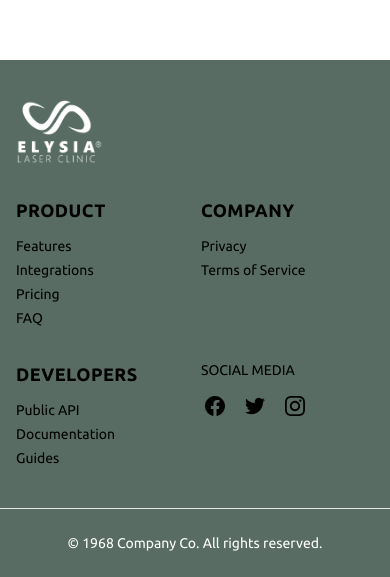
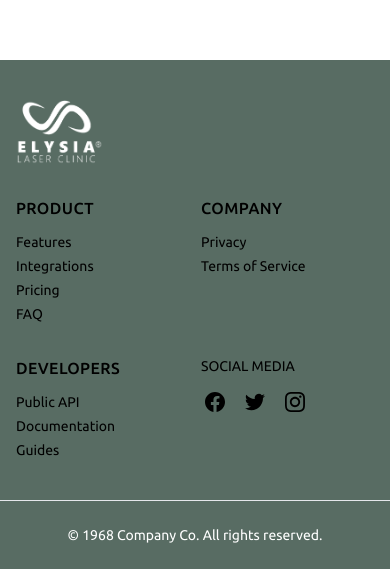
Before and after one commit to omgzsa/elysia-app, a Vue app in the folder frontend/: page /szolgaltatas/1 in a window 390 px wide. Shown: the part 784-1361 px from the top of the page. Built offline with nearby package versions, Linux system fonts and the light colour scheme.

Commit message:
h2 and h3 resize

```diff
--- a/frontend/src/main.css
+++ b/frontend/src/main.css
@@ -16,11 +16,11 @@
   }
 
   h2 {
-    @apply font-bold text-3xl lg:text-4xl xl:text-5xl tracking-wide;
+    @apply font-bold text-2xl md:text-3xl lg:text-4xl xl:text-5xl tracking-wide;
   }
 
   h3 {
-    @apply font-bold text-lg sm:text-xl tracking-wide;
+    @apply font-medium text-base md:text-lg lg:text-xl tracking-wide;
   }
 
   h4 {
@@ -53,4 +53,8 @@
   .subheading {
     @apply text-xs md:text-base tracking-wider uppercase text-gray-500;
   }
+
+  .category-card {
+    @apply space-y-3;
+  }
 }
```
